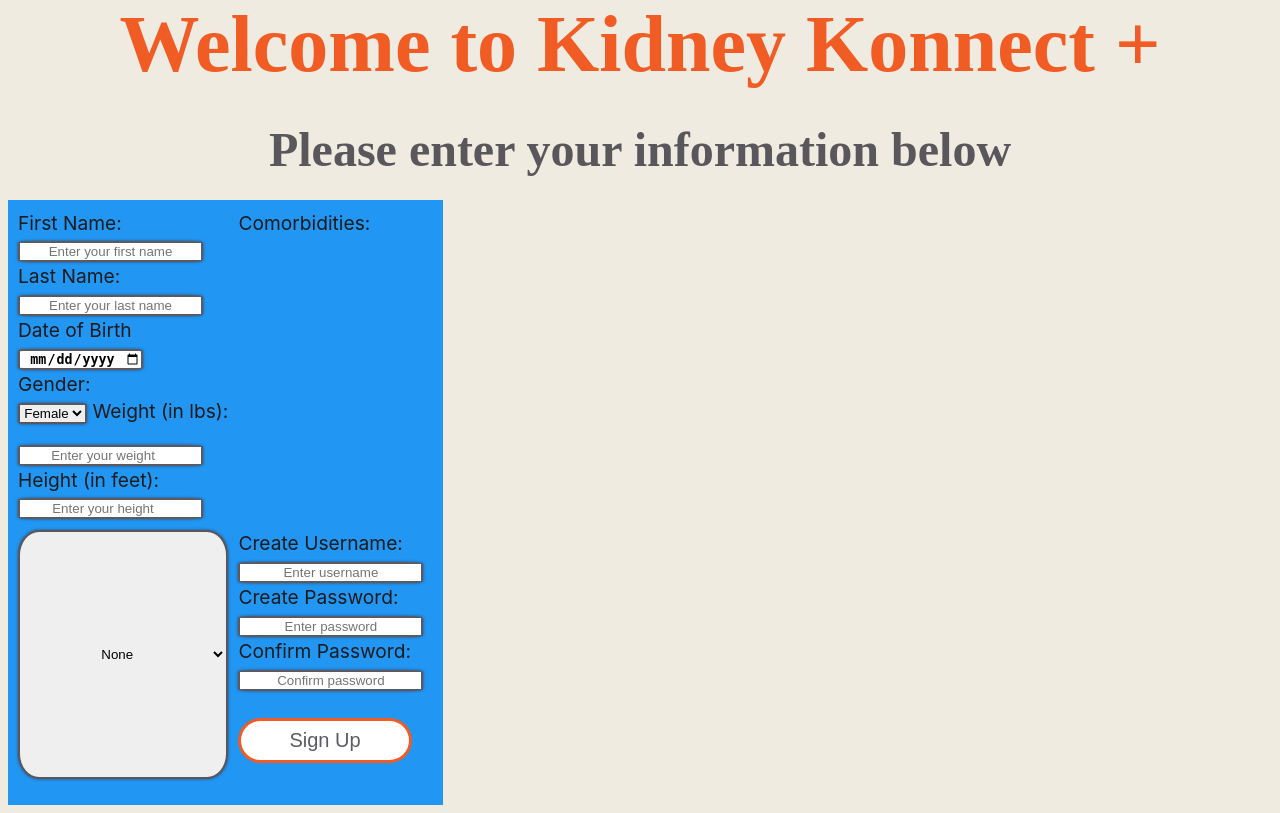
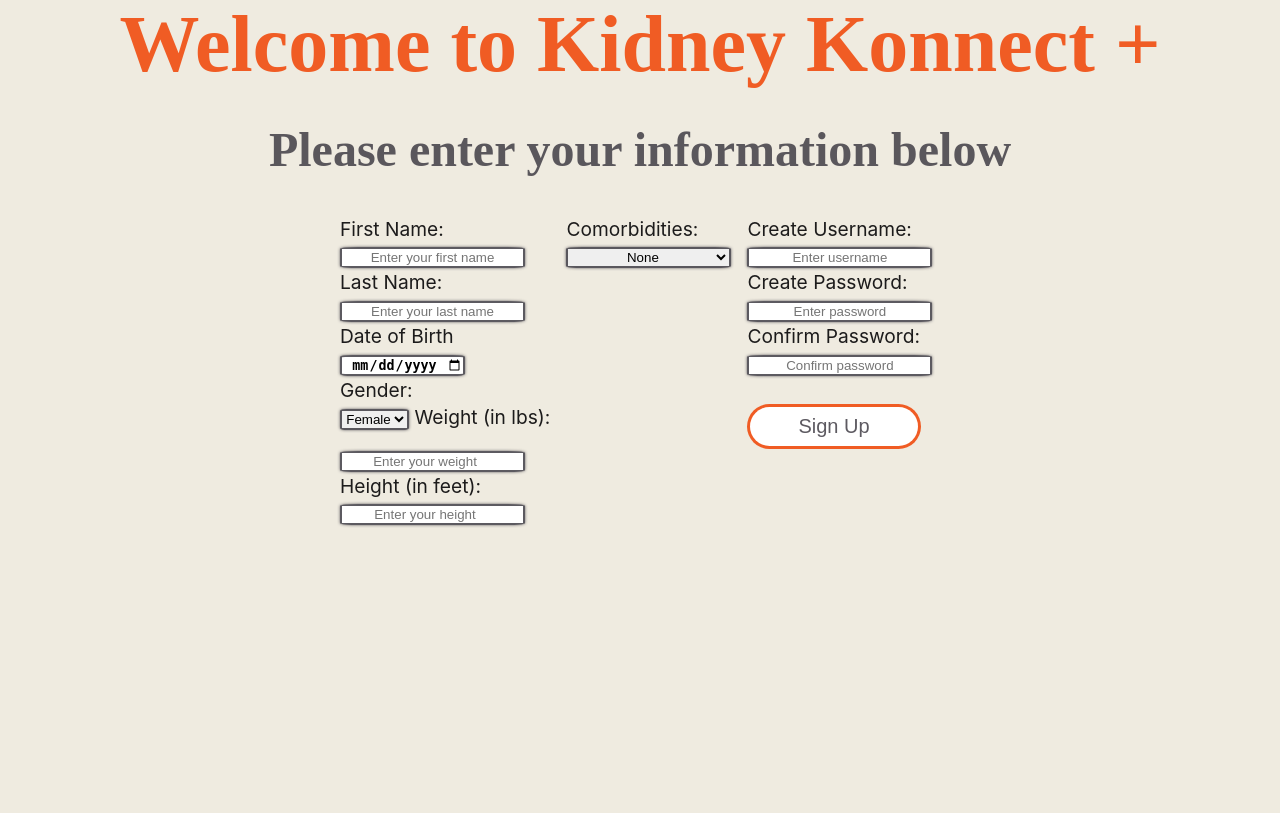
Before and after one commit to BlakePereira2000/Intex, a Django app: page /signup/ in a window 1280 px wide. Shown: the part 190-1003 px from the top of the page. After the commit the page ends 717 px from the top, so only its background shows below. Run offline with Django 4.2, Linux system fonts and the light colour scheme; some libraries are stand-ins or nearby versions.

Commit message:
signup grid

```diff
--- a/intexProject/static/css/main.css
+++ b/intexProject/static/css/main.css
@@ -398,6 +398,11 @@ form button:hover {
   cursor: pointer;
 }
 
+.signup-grid {
+  display: grid;
+  grid-template-columns: auto, auto, auto;
+}
+
 .alert {
   color: var(--alerts);
 }
@@ -537,6 +542,11 @@ input#selected_date::-webkit-calendar-picker-indicator{
 .report-date {
   padding-left: 35%;
   padding-right: 35%;
+}
+
+.other-guy {
+  padding-left: 25%;
+  padding-right: 25%;
 }
 
 .big-img {
--- a/templates/intexApp/signup.html
+++ b/templates/intexApp/signup.html
@@ -14,7 +14,7 @@
   <h2 style= 'text-align: center;'>Welcome to Kidney Konnect +</h2>
   <h3>Please enter your information below</h3>
 
-      <form action="{%url 'savesignup'%}" method="POST" name="signup_form" id="signup_form">
+      <form action="{%url 'savesignup'%}" method="POST" name="signup_form" id="signup_form" class="other-guy">
         {% csrf_token %}
         <div class='grid-container'>
           <div>
@@ -35,7 +35,7 @@
             <label for="height">Height (in feet):</label><br>
             <input type="number" id="height" name="height" placeholder="Enter your height" step=".1" required>
           </div>
-
+          <div>
           <label for="stage">Comorbidities:</label><br>
           <select name="como" id="como" required>
             <option value="none" selected>None</option>
@@ -44,7 +44,7 @@
             <option value="cardiovascular_disease">Cardiovascular Disease</option>
             <option value="lung_disease">Lung Disease</option>
           </select>
-
+        </div>
           <div>
             <label for="username">Create Username:</label><br>
             <input type="text" id="username" name="username" placeholder="Enter username" required><br>
@@ -83,15 +83,7 @@
   .grid-container {
     display: grid;
     grid-template-columns: auto auto auto;
-    grid-gap: 10px;
-    background-color: #2196F3;
-    padding: 10px;
+    grid-gap: 1rem;
+    padding: 1rem;
   }
-  {% comment %} .column {
-    display: grid;
-    grid-template-columns: auto auto auto;
-    grid-gap: 10px;
-    background-color: #2196F3;
-    padding: 10px;
-  } {% endcomment %}
   </style>
```
